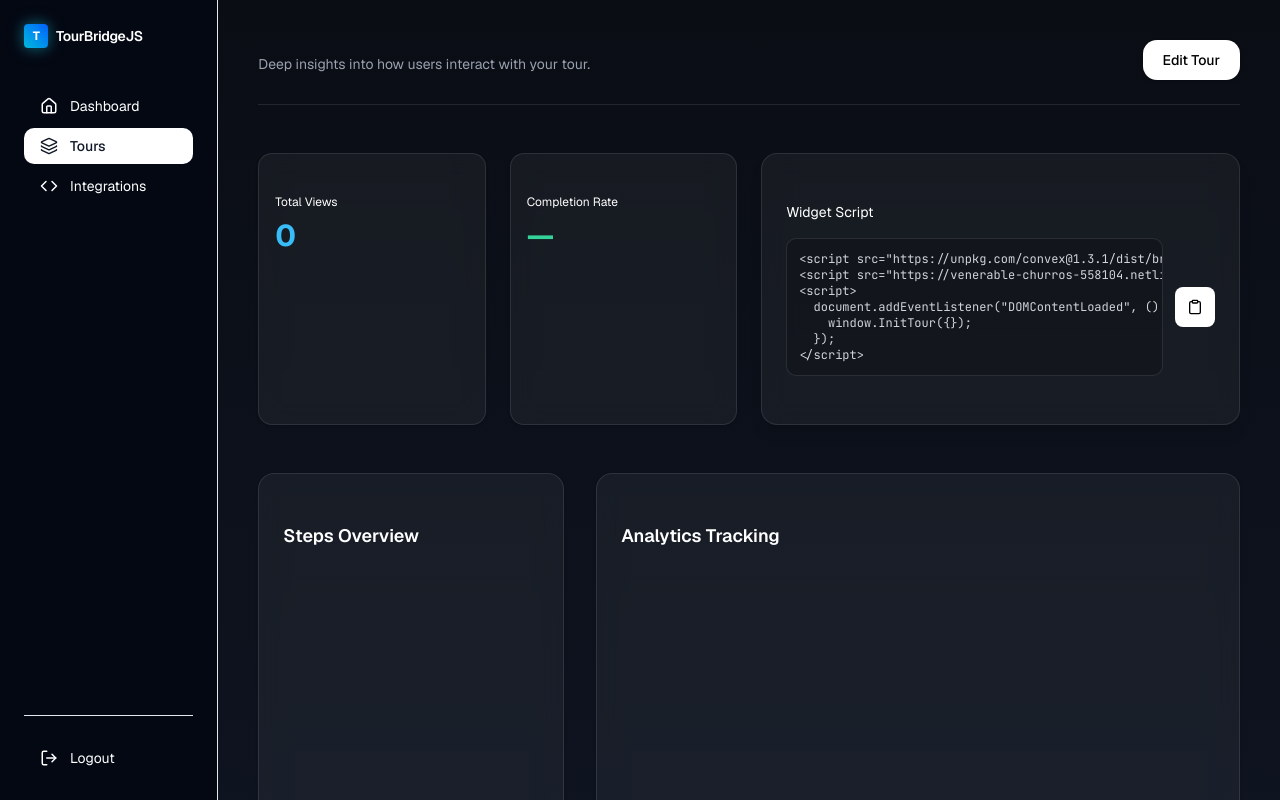
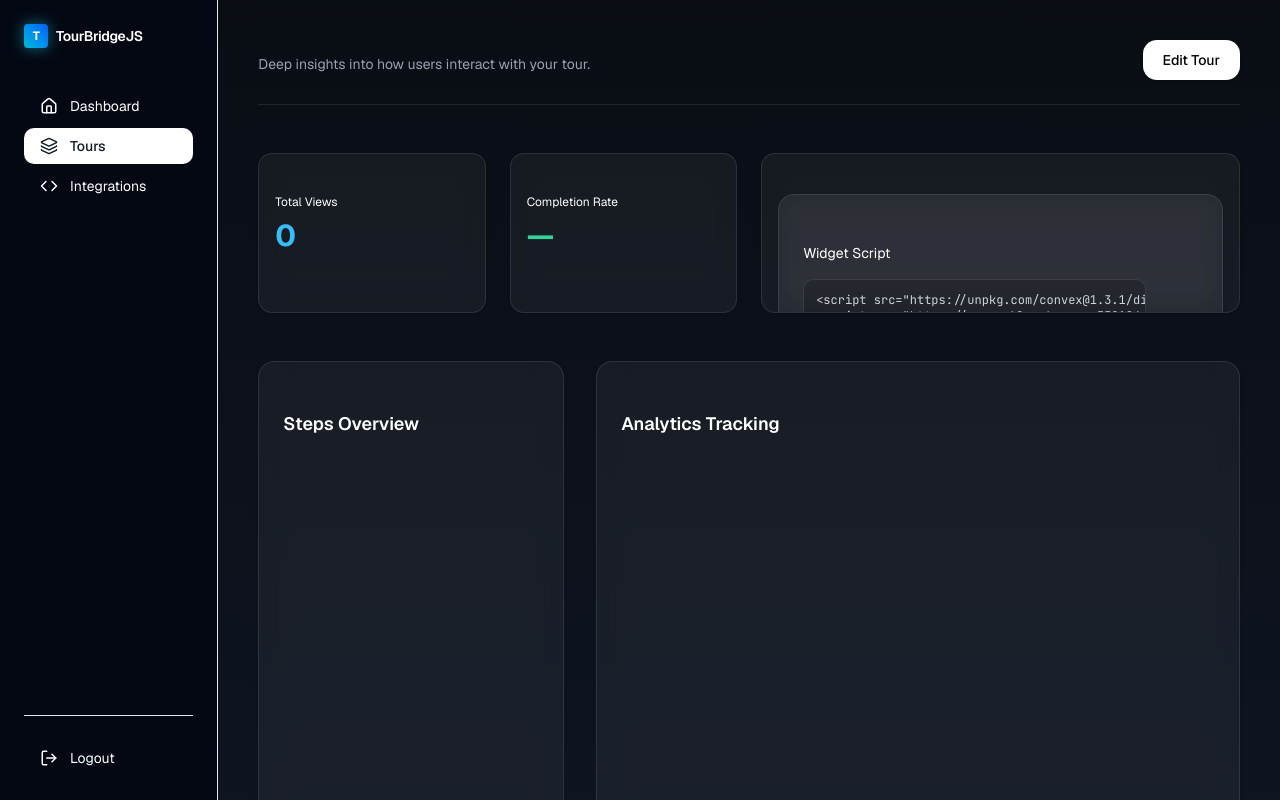
Before and after one commit to Toluwaa-o/tourbridgeJs, a Next.js app: page /dashboard/tours/1 in a window 1280 px wide. Shown: the top 800 px of the page. Built offline with nearby package versions, Linux system fonts and the light colour scheme; no server answers.

Commit message:
fix: adjust widget code to work perfectly

```diff
--- a/components/dashboard/tour-page.tsx
+++ b/components/dashboard/tour-page.tsx
@@ -47,8 +47,8 @@ export const TourPage = ({ slug }: { slug: string }) => {
       {/* METRICS */}
       <div className="grid grid-cols-1 md:grid-cols-4 gap-6 mb-12">
         {/* Total Views */}
-        <Card className="rounded-xl bg-white/5 border-white/10 shadow backdrop-blur-md">
-          <CardContent className="p-4">
+        <Card className="rounded-xl bg-white/5 border-white/10 shadow backdrop-blur-md h-40">
+          <CardContent className="p-4 flex flex-col justify-center">
             <h2 className="text-xs text-white">Total Views</h2>
             <p className="text-3xl font-bold mt-2 text-[#38bdf8]">
               {steps?.length ? steps[0].started : 0}
@@ -57,24 +57,26 @@ export const TourPage = ({ slug }: { slug: string }) => {
         </Card>
 
         {/* Completion Rate */}
-        <Card className="rounded-xl bg-white/5 border-white/10 shadow backdrop-blur-md">
-          <CardContent className="p-4">
+        <Card className="rounded-xl bg-white/5 border-white/10 shadow backdrop-blur-md h-40">
+          <CardContent className="p-4 flex flex-col justify-center">
             <h2 className="text-xs text-white">Completion Rate</h2>
             <p className="text-3xl font-bold mt-2 text-[#34d399]">
               {steps?.length && steps[0].started
                 ? Math.round(
-                    (steps[steps.length - 1].completed / steps[0].started) * 100
-                  ) + '%'
+                  (steps[steps.length - 1].completed / steps[0].started) * 100
+                ) + '%'
                 : '—'}
             </p>
           </CardContent>
         </Card>
 
-        {/* WIDGET — NOW WIDER */}
-        <div className="md:col-span-2">
-          <WidgetScriptCard tourId={slug} />
-        </div>
+        <Card className="rounded-xl bg-white/5 border-white/10 shadow backdrop-blur-md md:col-span-2 h-40 overflow-auto">
+          <CardContent className="p-4">
+            <WidgetScriptCard tourId={slug} />
+          </CardContent>
+        </Card>
       </div>
+
 
       {/* STEPS + CHART */}
       <div className="grid grid-cols-1 lg:grid-cols-3 gap-8">
--- a/components/dashboard/widget-card.tsx
+++ b/components/dashboard/widget-card.tsx
@@ -11,10 +11,10 @@ export function WidgetScriptCard({ tourId }: WidgetScriptCardProps) {
   const [copied, setCopied] = useState(false);
 
   const scriptSnippet = `<script src="https://unpkg.com/convex@1.3.1/dist/browser.bundle.js"></script>
-<script src="https://venerable-churros-558104.netlify.app/tour-widget.js" data-tourId="${tourId}"></script>
+<script src="https://venerable-churros-558104.netlify.app/tour-widget.js"></script>
 <script>
   document.addEventListener("DOMContentLoaded", () => {
-    window.InitTour({});
+    window.InitTour({tour_id: "${tourId}"});
   });
 </script>`;
 
```
